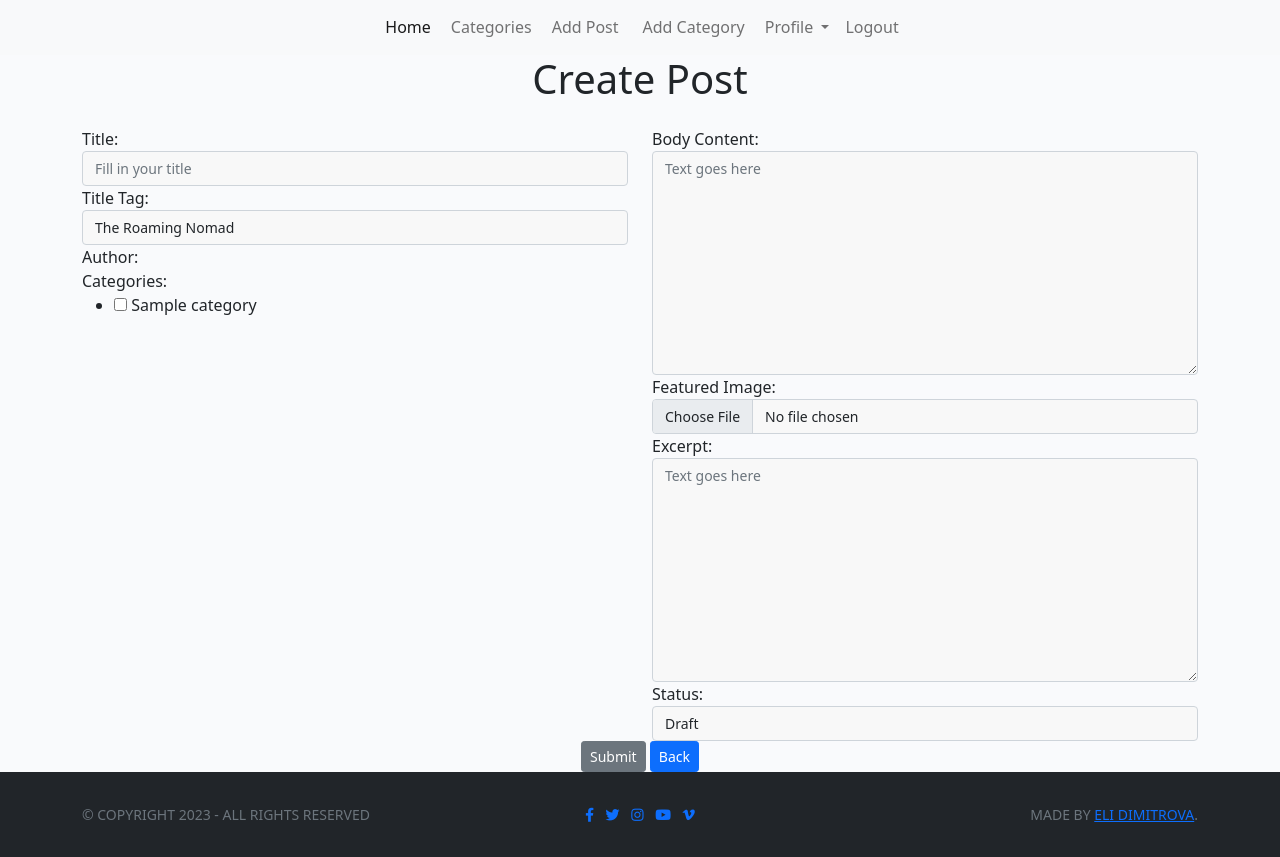
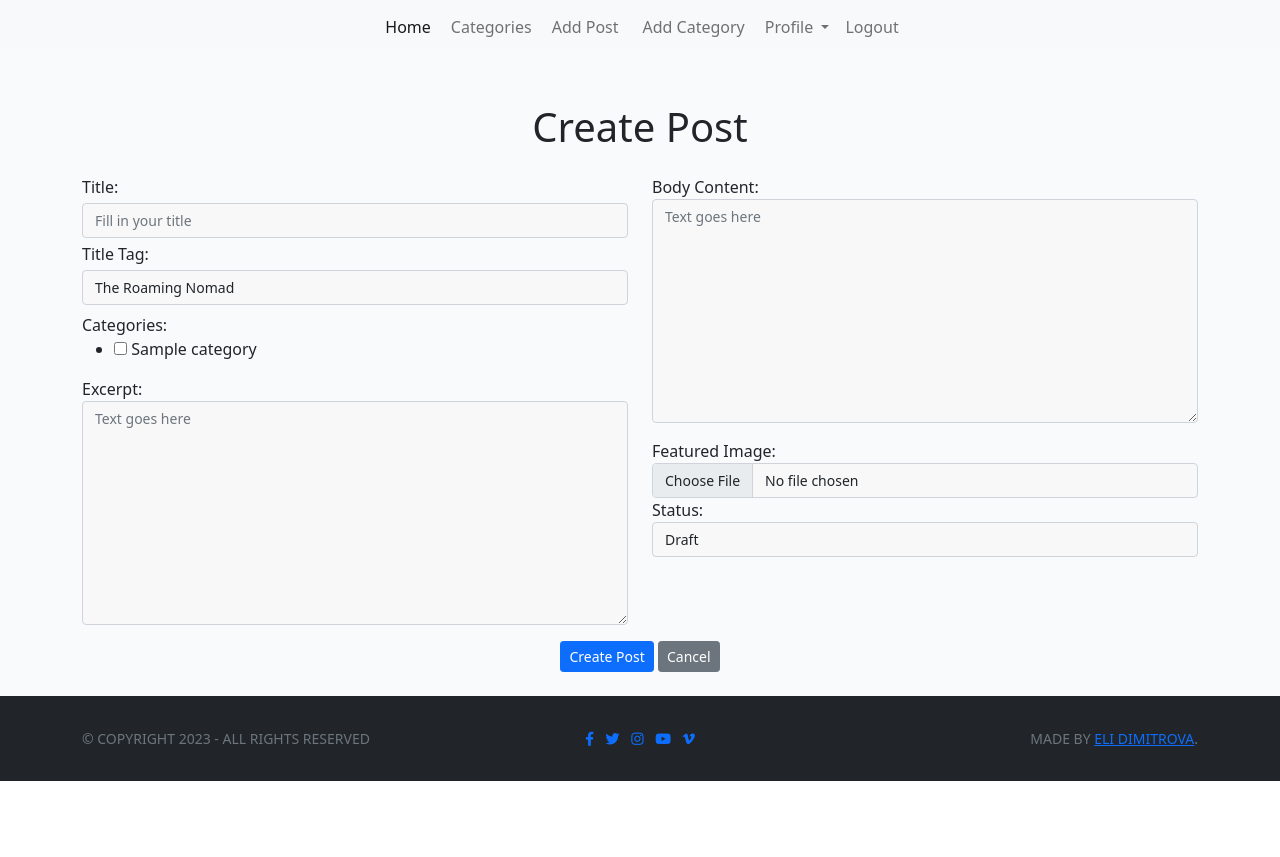
Before and after one commit to Delfinistkata/the-roaming-nomad, a Django app: page /templates/create_post/ in a window 1280 px wide. Shown: the part 218-1075 px from the top of the page. After the commit the page ends 999 px from the top, so only its background shows below. Run offline with Django 3.2, Linux system fonts and the light colour scheme; a user stored in the database is signed in; tables that the repository leaves empty hold one stand-in row (values such as "Sample post"); some libraries are stand-ins or nearby versions; grey boxes are pictures that could not be loaded.

Commit message:
Add new style

```diff
--- a/templates/create_post.html
+++ b/templates/create_post.html
@@ -1,10 +1,11 @@
 {% extends 'base.html' %}
+{% load static %}
 {% block title %} Create a New Blog Post! {% endblock %}
 {% block content %}
 
 {% if user.is_authenticated %}
 
-<div class="container">
+<div class="container mt-5 mb-4">
 
     <h1 class="mb-4 text-center">Create Post</h1>
 
@@ -13,23 +14,22 @@
         <div class="row">
             <div class="col-md-6">
                 <div class="form-group">
-                    <label for="{{ form.title.id_for_label }}">Title:</label>
+                    <label class="mb-1" for="{{ form.title.id_for_label }}">Title:</label>
                     {{ form.title }}
                 </div>
 
                 <div class="form-group">
-                    <label for="{{ form.title_tag.id_for_label }}">Title Tag:</label>
+                    <label class="mt-1 mb-1" for="{{ form.title_tag.id_for_label }}">Title Tag:</label>
                     {{ form.title_tag }}
                 </div>
 
-                <div class="form-group">
-                    <label for="{{ form.author.id_for_label }}">Author:</label>
-                    {{ form.author }}
-                </div>
-
-                <div class="form-group">
+                <div class="form-group mt-2">
                     <label for="{{ form.categories.id_for_label }}">Categories:</label>
                     {{ form.categories }}
+                </div>
+                <div class="form-group">
+                    <label for="{{ form.excerpt.id_for_label }}">Excerpt:</label>
+                    {{ form.excerpt }}
                 </div>
             </div>
 
@@ -39,17 +39,10 @@
                     {{ form.body_content }}
                     {{ form.media }}
                 </div>
-
-                <div class="form-group">
+                <div class="form-group mt-3">
                     <label for="{{ form.featured_image.id_for_label }}">Featured Image:</label>
                     {{ form.featured_image }}
                 </div>
-
-                <div class="form-group">
-                    <label for="{{ form.excerpt.id_for_label }}">Excerpt:</label>
-                    {{ form.excerpt }}
-                </div>
-
                 <div class="form-group">
                     <label for="{{ form.status.id_for_label }}">Status:</label>
                     {{ form.status }}
@@ -57,9 +50,9 @@
             </div>
         </div>
 
-        <div class="text-center">
-            <button type= "submit" class= "btn btn-secondary btn-sm">Submit</button>
-            <a href="{% url 'home' %}" class="btn btn-primary btn-sm">Back</a>
+        <div class="text-center mt-3">
+            <button type= "submit" class= "btn btn-primary btn-sm">Create Post</button>
+            <a href="{% url 'home' %}" class="btn btn-secondary btn-sm">Cancel</a>
         </div>
     </form>
 </div>
```
